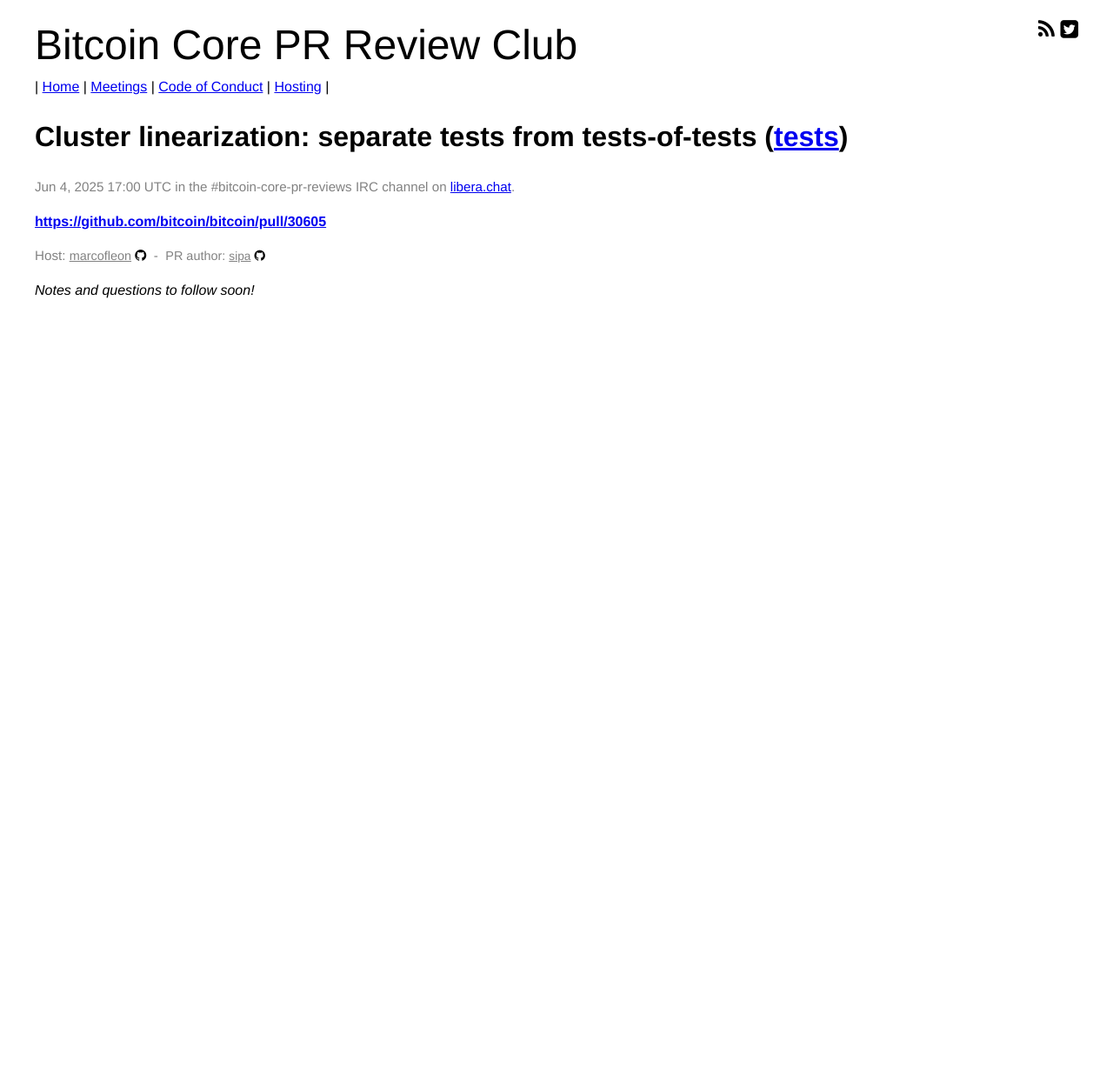
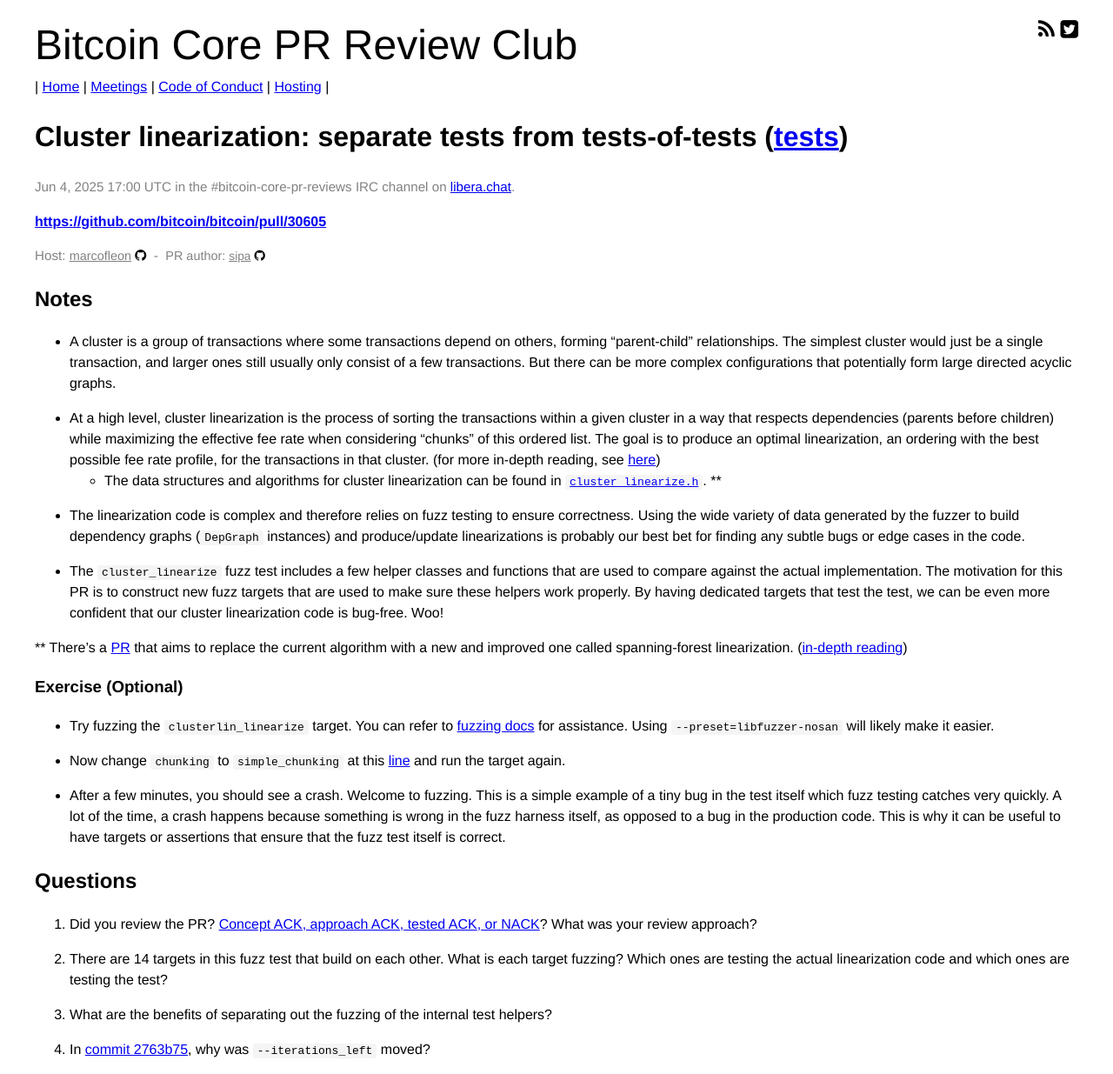
Before and after one commit to bitcoin-core-review-club/website, a Jekyll site: the page built from _posts/2025-06-04-#30605.md, in a window 1280 px wide. Shown: the whole page at 87% size. Built offline with Jekyll 4.4.1, drawn with Linux system fonts in a browser that asks for light colours; before the commit the page ends 916 px from its top, so only the background shows below that.

Commit message:
add initial notes and questions for n30605

```diff
--- a/_posts/2025-06-04-#30605.md
+++ b/_posts/2025-06-04-#30605.md
@@ -10,17 +10,39 @@
 commit:
 ---
 
-_Notes and questions to follow soon!_
+## Notes
 
-<!-- TODO: Before meeting, add notes and questions
-## Notes
+- A cluster is a group of transactions where some transactions depend on others, forming "parent-child" relationships. The simplest cluster would just be a single transaction, and larger ones still usually only consist of a few transactions. But there can be more complex configurations that potentially form large directed acyclic graphs.
+
+- At a high level, cluster linearization is the process of sorting the transactions within a given cluster in a way that respects dependencies (parents before children) while maximizing the effective fee rate when considering "chunks" of this ordered list. The goal is to produce an optimal linearization, an ordering with the best possible fee rate profile, for the transactions in that cluster. (for more in-depth reading, see [here](https://delvingbitcoin.org/t/how-to-linearize-your-cluster/303))
+    - The data structures and algorithms for cluster linearization can be found in [`cluster_linearize.h`](https://github.com/bitcoin/bitcoin/blob/master/src/cluster_linearize.h). **
+
+- The linearization code is complex and therefore relies on fuzz testing to ensure correctness. Using the wide variety of data generated by the fuzzer to build dependency graphs (`DepGraph` instances) and produce/update linearizations is probably our best bet for finding any subtle bugs or edge cases in the code.
+
+- The `cluster_linearize` fuzz test includes a few helper classes and functions that are used to compare against the actual implementation. The motivation for this PR is to construct new fuzz targets that are used to make sure these helpers work properly. By having dedicated targets that test the test, we can be even more confident that our cluster linearization code is bug-free. Woo!
+
+** There's a [PR](https://github.com/bitcoin/bitcoin/pull/32545) that aims to replace the current algorithm with a new and improved one called spanning-forest linearization. ([in-depth reading](https://delvingbitcoin.org/t/spanning-forest-cluster-linearization/1419))
+
+
+### Exercise (Optional)
+
+- Try fuzzing the `clusterlin_linearize` target. You can refer to [fuzzing docs](https://github.com/bitcoin/bitcoin/blob/master/doc/fuzzing.md) for assistance. Using `--preset=libfuzzer-nosan` will likely make it easier.
+
+- Now change `chunking` to `simple_chunking` at this [line](https://github.com/bitcoin/bitcoin/blob/d2fc10b64505512a70bed05e7bb21d76c8f748cd/src/test/fuzz/cluster_linearize.cpp#L1104) and run the target again.
+
+- After a few minutes, you should see a crash. Welcome to fuzzing. This is a simple example of a tiny bug in the test itself which fuzz testing catches very quickly. A lot of the time, a crash happens because something is wrong in the fuzz harness itself, as opposed to a bug in the production code. This is why it can be useful to have targets or assertions that ensure that the fuzz test itself is correct.
 
 
 
 ## Questions
 
 1. Did you review the PR? [Concept ACK, approach ACK, tested ACK, or NACK](https://github.com/bitcoin/bitcoin/blob/master/CONTRIBUTING.md#peer-review)? What was your review approach?
--->
+
+2. There are 14 targets in this fuzz test that build on each other. What is each target fuzzing? Which ones are testing the actual linearization code and which ones are testing the test?
+
+3. What are the benefits of separating out the fuzzing of the internal test helpers?
+
+4. In [commit 2763b75](https://github.com/bitcoin/bitcoin/pull/30605/commits/2763b753c7974c877659fdfa1cfcb6a09e2cd2ac), why was `--iterations_left` moved?
 
 
 <!-- TODO: After a meeting, uncomment and add meeting log between the irc tags
```
